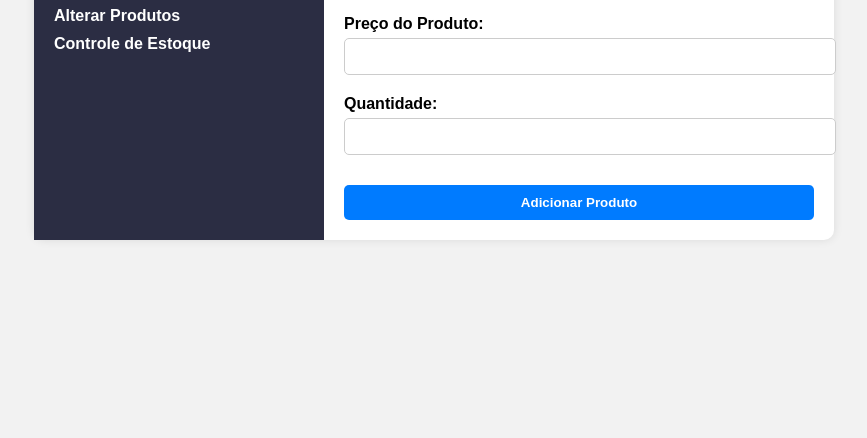
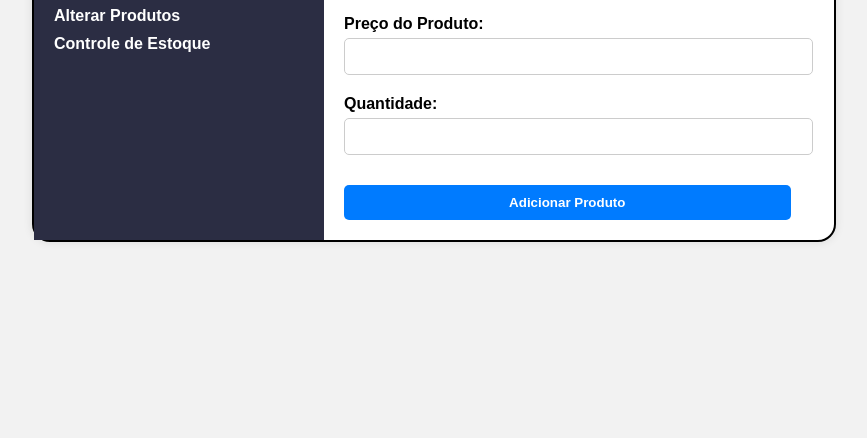
Before and after one commit to SanchezPrograming/SENAC-PWMB-1142733596-Gustavo, a plain HTML site: page PWMB-Semana#09/Gestão de estoque 1.7/html/cadpro.html in a window 1280 px wide. Shown: the part 362-800 px from the top of the page, without its empty margins (206-1073 px from the left). Drawn offline with Linux system fonts and the light colour scheme.

Commit message:
Atualizado 1.7

```diff
--- a/PWMB-Semana#09/Gestão de estoque 1.7/css/cadpro.css
+++ b/PWMB-Semana#09/Gestão de estoque 1.7/css/cadpro.css
@@ -12,10 +12,11 @@ body {
 .container {
     display: flex;
     background-color: white;
-    border-radius: 10px;
+    border-radius: 18px;
     box-shadow: 0 0 10px rgba(0, 0, 0, 0.1);
     max-width: 800px;
     width: 100%;
+    border: solid 2px black;
 }
 
 .sidebar {
@@ -62,7 +63,7 @@ label {
 }
 
 input {
-    width: 100%;
+    width: 95%;
     padding: 10px;
     margin-top: 5px;
     border: 1px solid #ccc;
```
